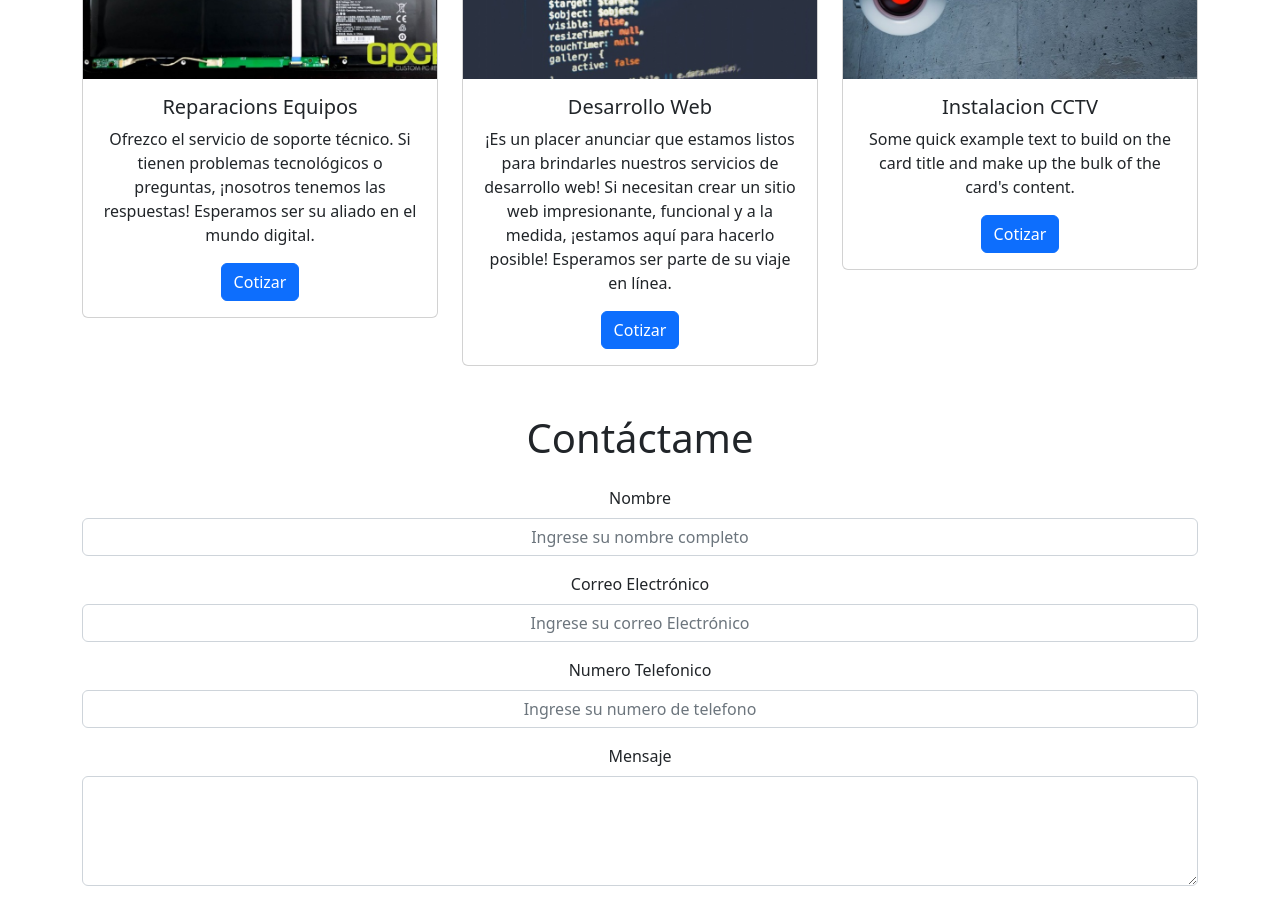
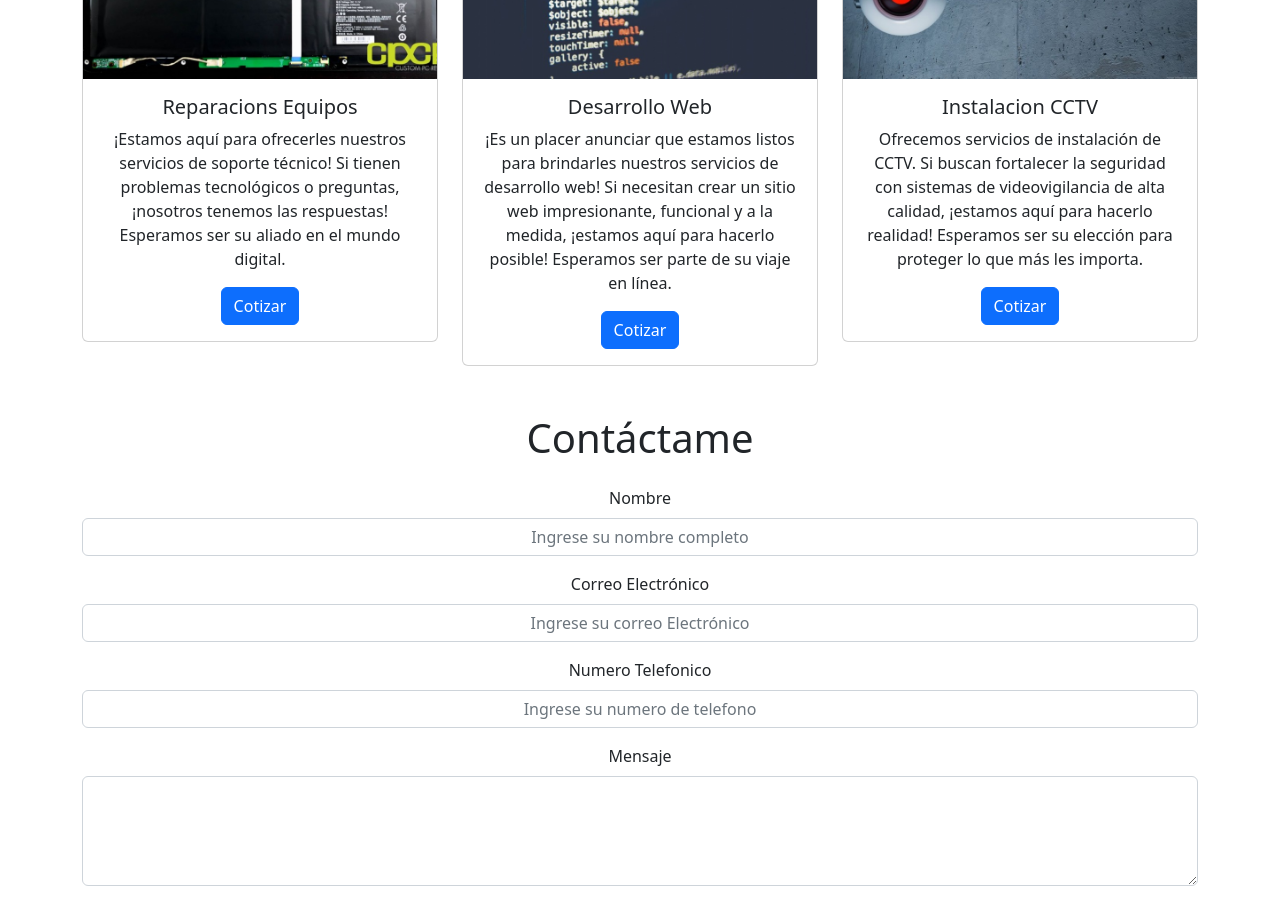
Before and after one commit to Mack8/MackDesigner, a plain HTML site: page index.html in a window 1280 px wide. Shown: the part 1320-2219 px from the top of the page. Drawn offline with nearby package versions, Linux system fonts and the light colour scheme; files whose address does not match are found by name.

Commit message:
Update index.html

```diff
--- a/index.html
+++ b/index.html
@@ -118,8 +118,10 @@
                             <div class="card-body">
                                 <h5 class="card-title">Reparacions Equipos</h5>
                                 <p class="card-text">
-                                   Ofrezco el servicio de soporte técnico.
-                                    Si tienen problemas tecnológicos o preguntas, ¡nosotros tenemos las respuestas! Esperamos ser su aliado en el mundo digital.
+                                    ¡Estamos aquí para ofrecerles nuestros servicios de soporte técnico!
+                                    Si tienen problemas tecnológicos o preguntas,
+                                    ¡nosotros tenemos las respuestas!
+                                    Esperamos ser su aliado en el mundo digital.
                                 </p>
                                 <a href="https://wa.link/p3nkkh" class="btn btn-primary text-center">Cotizar</a>
                             </div>
@@ -150,8 +152,10 @@
                             <div class="card-body">
                                 <h5 class="card-title">Instalacion CCTV</h5>
                                 <p class="card-text">
-                                    Some quick example text to build on the card title and make
-                                    up the bulk of the card's content.
+                                    Ofrecemos servicios de instalación de CCTV.
+                                    Si buscan fortalecer la seguridad con sistemas de videovigilancia de alta calidad,
+                                    ¡estamos aquí para hacerlo realidad!
+                                    Esperamos ser su elección para proteger lo que más les importa.
                                 </p>
                                 <a href="https://wa.link/p3nkkh" class="btn btn-primary text-center">Cotizar</a>
                             </div>
```
